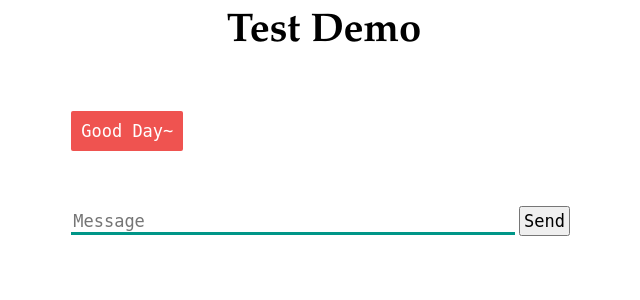
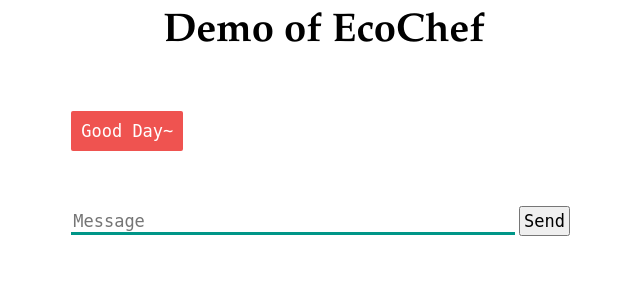
Before and after one commit to boscotcw/hack4sdg-Harmony-Hackers, a Flask app: page / in a window 1280 px wide. Shown: the top 300 px of the page, without its empty margins (316-956 px from the left). Run offline with Flask 3, Linux system fonts and the light colour scheme; some libraries are stand-ins or nearby versions.

Commit message:
Flask html layout edit, added picture

```diff
--- a/ChatbotUI-master/templates/index.html
+++ b/ChatbotUI-master/templates/index.html
@@ -5,7 +5,7 @@
     <script src="https://ajax.googleapis.com/ajax/libs/jquery/3.2.1/jquery.min.js"></script>
   </head>
   <body>
-    <h1>Test Demo</h1>
+    <h1>Demo of EcoChef</h1>
     <div>
       <div id="chatbox">
         <p class="botText"><span>Good Day~</span></p>
```
Also changed, not shown: ChatbotUI-master/img/Picture1.png (added).
